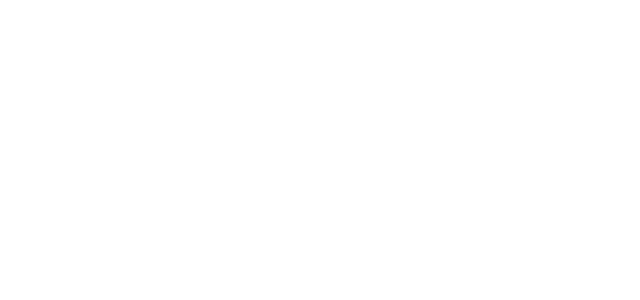
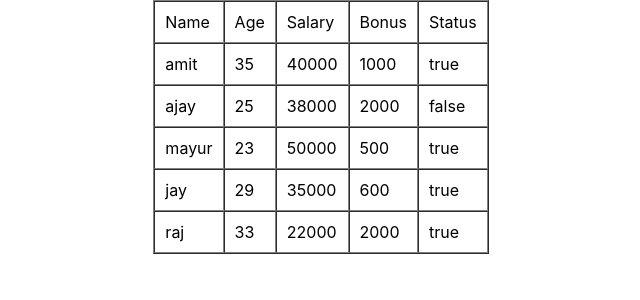
Before and after one commit to nenu-kalathiya/project-1, a React (Create React App) app in the folder project-1/: page / in a window 1280 px wide. Shown: the top 300 px of the page, without its empty margins (319-959 px from the left). Built offline with nearby package versions, Linux system fonts and the light colour scheme.

Commit message:
employees

```diff
--- a/project-1/src/App.js
+++ b/project-1/src/App.js
@@ -5,17 +5,70 @@
 
 function App() {
 
-  let data =
+  let data = [
     {
       name: "amit",
       age: 35,
       salary: 40000,
       bonus: 1000,
       status: true
-    }
+    },
+    {
+      name: "ajay",
+      age: 25,
+      salary: 38000,
+      bonus: 2000,
+      status: false
+    },
+    {
+      name: "mayur",
+      age: 23,
+      salary: 50000,
+      bonus: 500,
+      status: true
+    },
+    {
+      name: "jay",
+      age: 29,
+      salary: 35000,
+      bonus: 600,
+      status: true
+    },
+    {
+      name: "raj",
+      age: 33,
+      salary: 22000,
+      bonus: 2000,
+      status: true
+    },
+  ];
 
-  console.log(data.name);
+  return (
+    <table border="1" align="center" cellPadding="10" cellspacing="0">
+      <tr>
+        <td>Name</td>
+        <td>Age</td>
+        <td>Salary</td>
+        <td>Bonus</td>
+        <td>Status</td>
+      </tr>
+      {
+        data.map((d,i) => {
+          let {name, age, salary, bonus, status} = d
+          return(
 
+            <tr>
+              <td>{name}</td>
+              <td>{age}</td>
+              <td>{salary}</td>
+              <td>{bonus}</td>
+              <td>{status.toString()}</td>
+            </tr>
+          )
+        })
+      }
+    </table>
+  );
 }
 
 export default App;
```
